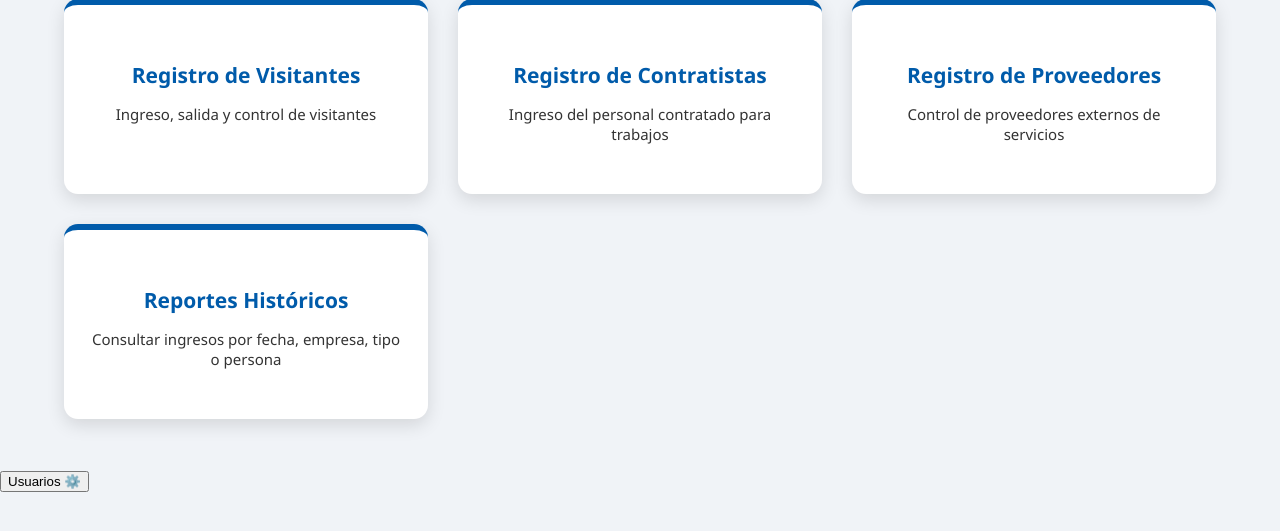
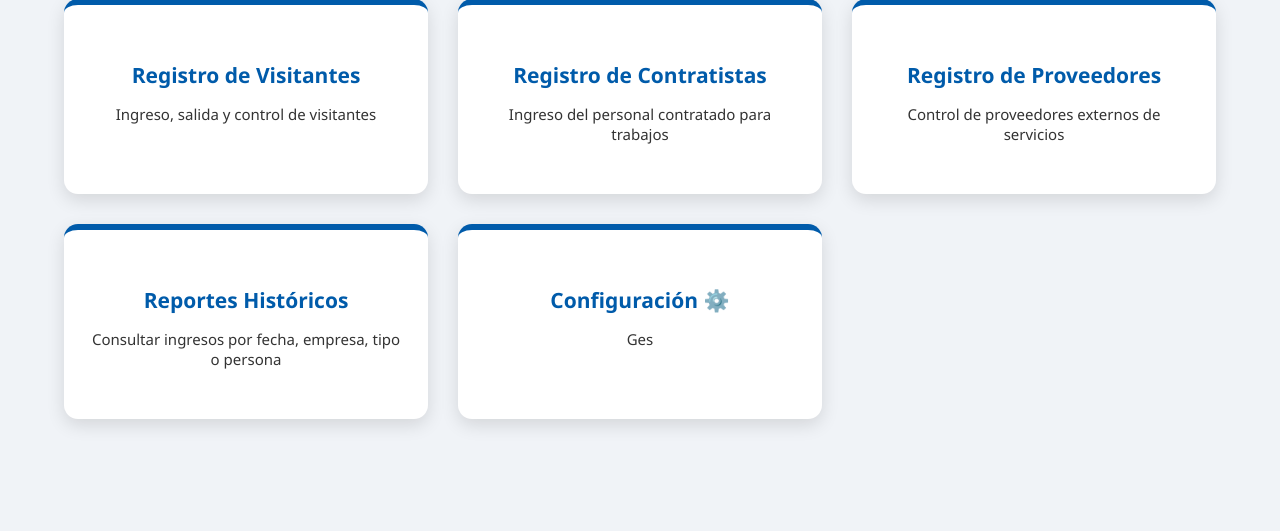
Before and after one commit to luismolinaboni22-art/Cops-K9, a Flask app: page /home in a window 1280 px wide. Shown: the part 127-658 px from the top of the page. Run offline with Flask 3, Linux system fonts and the light colour scheme.

Commit message:
Update home.html

```diff
--- a/templates/home.html
+++ b/templates/home.html
@@ -92,15 +92,7 @@
         <p>Consultar ingresos por fecha, empresa, tipo o persona</p>
     </div>
 
-</div>
-<!-- Botón Usuarios -->
-<div class="dashboard-button">
-  <button onclick="toggleUserMenu()">Usuarios ⚙️</button>
-  <div id="userMenu" style="display:none; margin-top: 10px;">
-    <a href="{{ url_for('crear_usuario') }}">Crear Usuario</a>
-    <a href="{{ url_for('cambiar_password') }}">Cambiar Contraseña</a>
-  </div>
-</div>
-
-</body>
-</html>
+    <!-- Configuración de Usuarios -->
+    <div class="card" onclick="location.href='/configuracion_usuarios'">
+        <h3>Configuración ⚙️</h3>
+        <p>Ges
```
